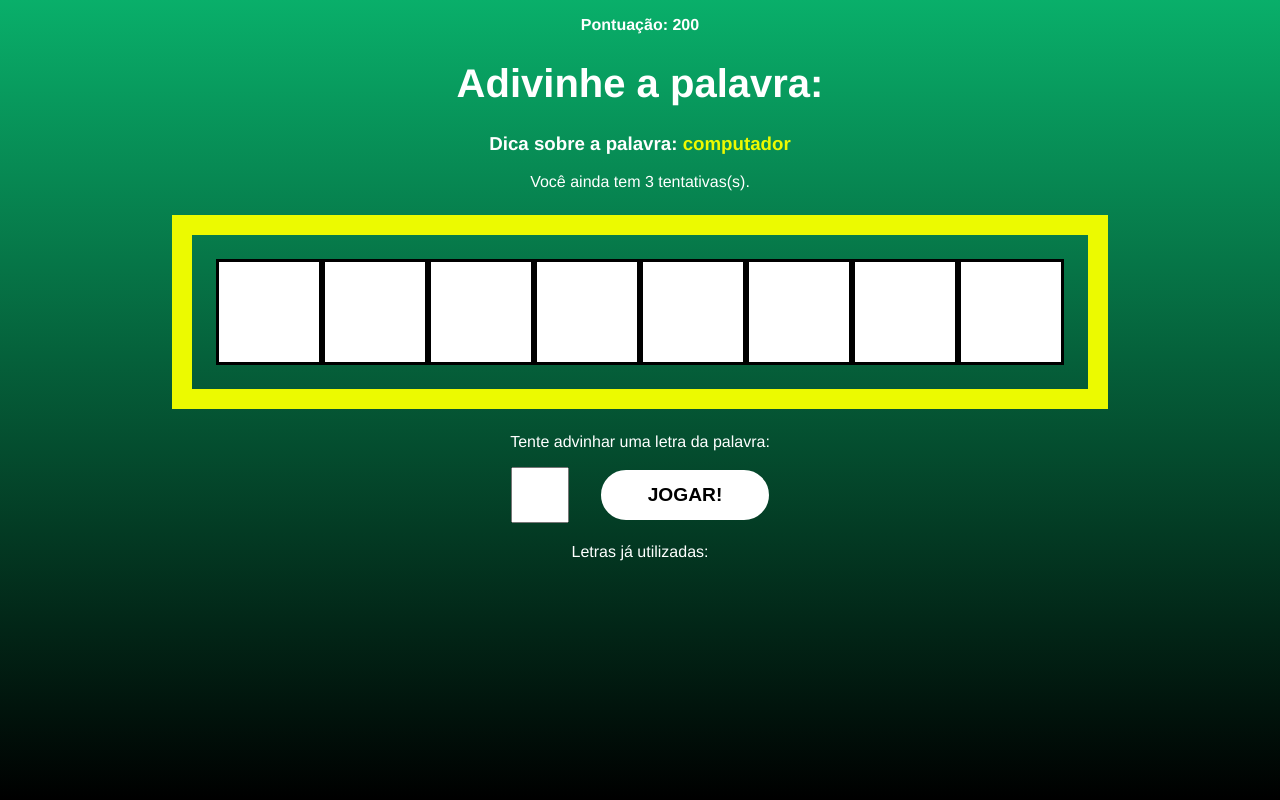
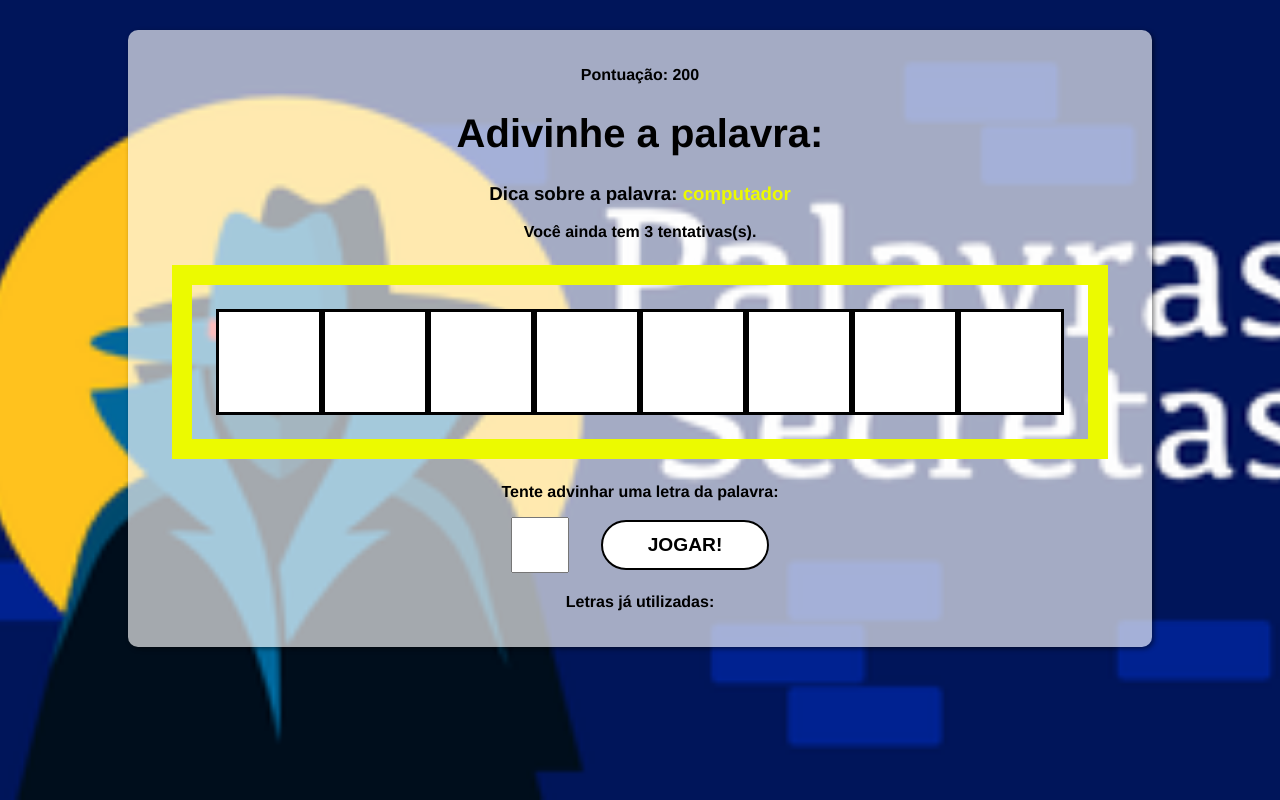
Before and after one commit to kaiovinic/secretword, a React (Vite) app: page / in a window 1280 px wide. Built offline with nearby package versions, Linux system fonts and the light colour scheme.

Commit message:
Finalizando

```diff
--- a/index.html
+++ b/index.html
@@ -6,6 +6,7 @@
   <link rel="icon" type="image/svg+xml" href="/vite.svg" />
   <meta name="viewport" content="width=device-width, initial-scale=1.0" />
   <title>Secret Word</title>
+  <link rel="shortcut icon" href="src/assets/avatar01.png" type="image/x-icon">
 </head>
 
 <body>
--- a/src/App.css
+++ b/src/App.css
@@ -1,4 +1,12 @@
+@charset "UTF-8";
+
 .App {
+  background-color: rgba(255, 255, 255, 0.644);
+  max-width: auto;
+  padding: 20px;
+  margin-top: 30px;
+  border-radius: 10px;
+  box-shadow: 2px 2px 5px rgba(0, 0, 0, 0.473);
   display: flex;
   justify-content: center;
   align-items: center;
--- a/src/components/Game.css
+++ b/src/components/Game.css
@@ -1,3 +1,8 @@
+.game {
+  color: #000;
+  font-weight: bold;
+}
+
 .game h1 {
   font-size: 2.5em;
 }
--- a/src/components/GameOver.css
+++ b/src/components/GameOver.css
@@ -1,3 +1,12 @@
+.gameOver {
+  color: #000;
+}
+
+.gameOver button {
+  margin-bottom: 20px;
+  border: 1px solid black;
+}
+
 h2 span {
   color: #ecfa00;
   font-size: 1.5em;
--- a/src/components/GameOver.jsx
+++ b/src/components/GameOver.jsx
@@ -2,7 +2,7 @@ import "./GameOver.css";
 
 const GameOver = ({ retry, score }) => {
   return (
-    <div>
+    <div className="gameOver">
       <h1>Fim de jogo!</h1>
       <h2>
         A sua pontuação foi: <span>{score}</span>
--- a/src/components/StartScreen.css
+++ b/src/components/StartScreen.css
@@ -1,3 +1,8 @@
+.start {
+  color: #000;
+  font-weight: bold;
+}
+
 .start h1 {
   font-size: 3.5em;
   text-shadow: 2px 2px 2px rgba(0, 0, 0, 0.589);
@@ -5,14 +10,13 @@
 
 .start p {
   margin-bottom: 2em;
-  color: #ecfa00;
 }
 
 button {
   background: white;
   color: black;
   padding: 0 45px;
-  border: 2px solid #fff;
+  border: 2px solid #000;
   border-radius: 25px;
   height: 50px;
   text-transform: uppercase;
--- a/src/index.css
+++ b/src/index.css
@@ -7,10 +7,12 @@ body {
   font-family: Helvetica, sans-serif;
   margin: 0;
   padding: 0;
-  background: linear-gradient(
-    180deg,
-    rgb(9, 175, 106) 0%,
-    rgba(0, 0, 0, 1) 100%
-  );
+  background-color: black;
+  background-image: url("assets/imagem-palavra-secreta.png");
+  background-size: cover;
+  background-position: center bottom;
+  background-repeat: no-repeat;
   color: #fff;
+  display: grid;
+  justify-content: center;
 }
```
Also changed, not shown: src/assets/avatar01.png (added), src/assets/imagem-palavra-secreta.png (added).
